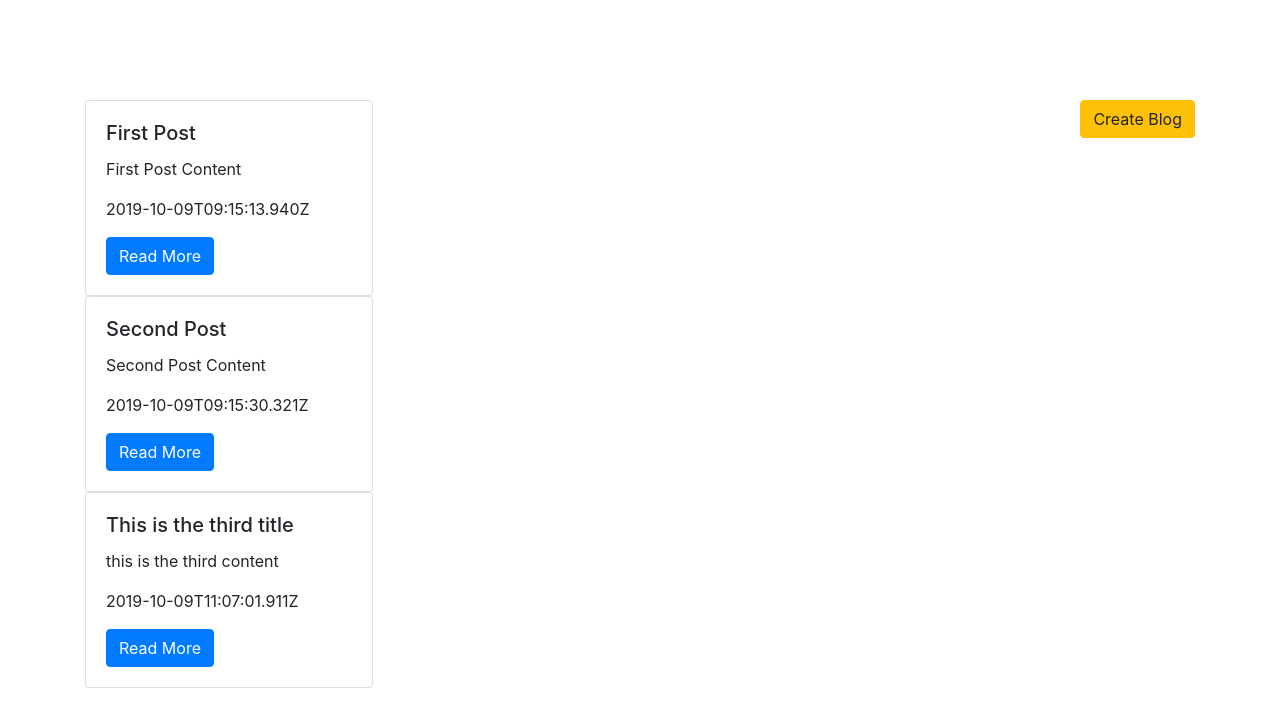
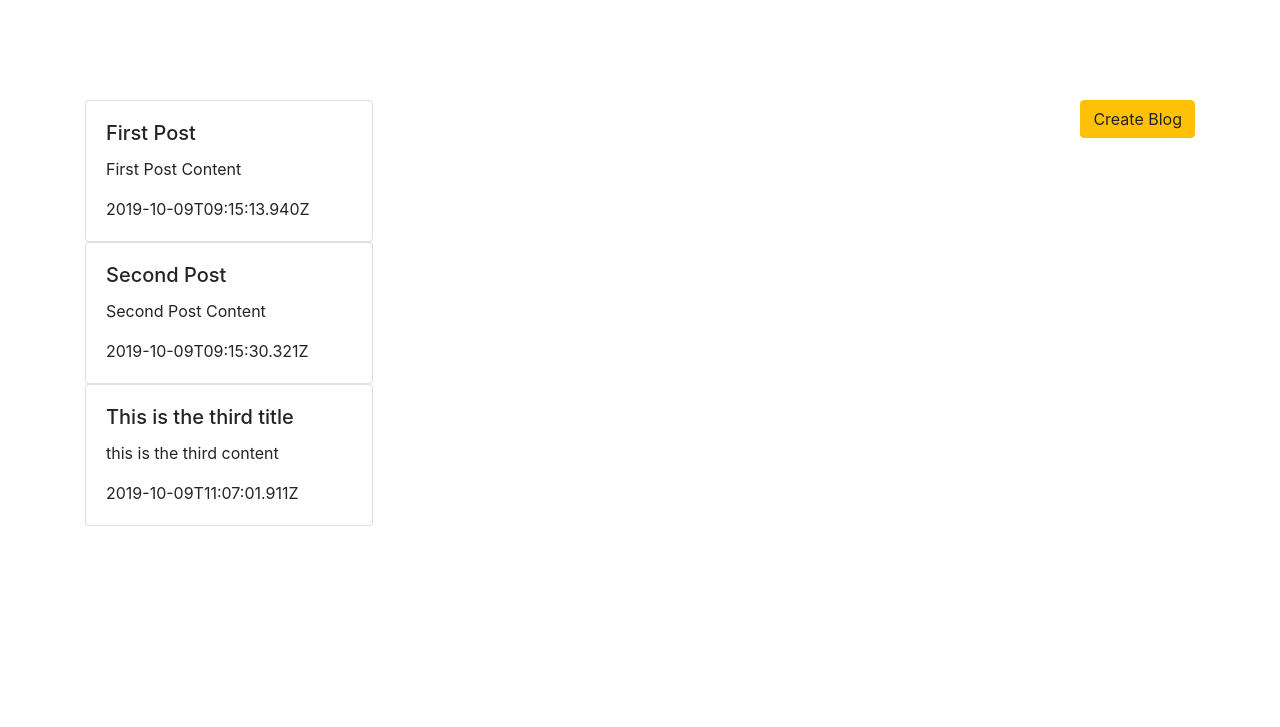
Before and after one commit to vivekchandrabs/Blog-Ajax, a Django app: page / in a window 1280 px wide. Shown: the top 727 px of the page. Run offline with Django 3.2, Linux system fonts and the light colour scheme; data comes from the database, SQL or seed files in the repository; some libraries are stand-ins or nearby versions.

Commit message:
Remove blogdetail page

```diff
--- a/webserver/static/js/blogdetail.js
+++ b/webserver/static/js/blogdetail.js
@@ -14,17 +14,17 @@ $.ajax({
             <p><small> ${response.post.timestamp} </small></p>
             <p> ${response.post.content} </p>
         `);
-        for(let comment of response.comments){
-            // console.log(comment.post_id);
-            $("#comments").append(`
-                <div class="card">
-                        <div class="card-body">
-                            <h5 class="card-title">${comment.content}</h5>
-                            <p class="card-text">${comment.timestamp}</p>
-                            <p class="card-text">${comment.author}</p>
-                    </div>
-                </div>
-            `);
-        };
+        // for(let comment of response.comments){
+        //     // console.log(comment.post_id);
+        //     $("#comments").append(`
+        //         <div class="card">
+        //                 <div class="card-body">
+        //                     <h5 class="card-title">${comment.content}</h5>
+        //                     <p class="card-text">${comment.timestamp}</p>
+        //                     <p class="card-text">${comment.author}</p>
+        //             </div>
+        //         </div>
+        //     `);
+        // };
     }
 });
--- a/webserver/static/js/blogpage.js
+++ b/webserver/static/js/blogpage.js
@@ -12,7 +12,6 @@ $.ajax({
                             <h5 class="card-title">${post.title}</h5>
                             <p class="card-text">${post.content}</p>
                             <p class="card-text">${post.timestamp}</p>
-                            <a href="/blogdetail/?id=${post.id}" class="btn btn-primary">Read More</a>
                     </div>
                 </div>
             `);
--- a/webserver/templates/blogdetail.html
+++ b/webserver/templates/blogdetail.html
@@ -15,7 +15,7 @@
 <body>
     <div class="container">
         <div id="blogpost"></div>
-        <div id="comments"></div>
+        <!-- <div id="comments"></div> -->
     </div>
     <script src="/static/js/blogdetail.js"></script>
 </body>
```
